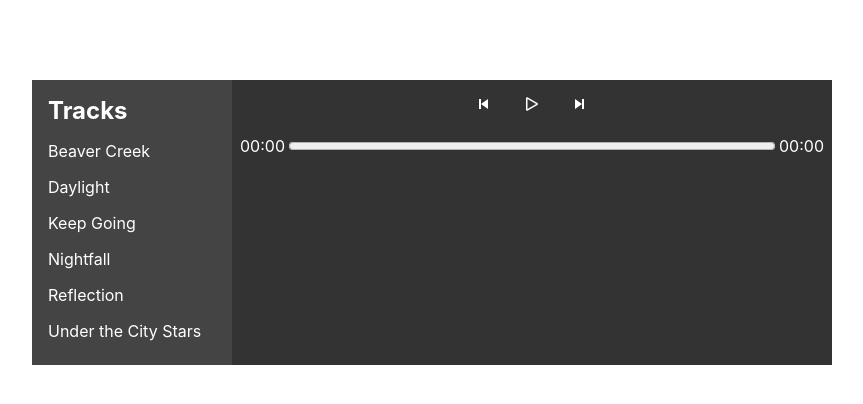
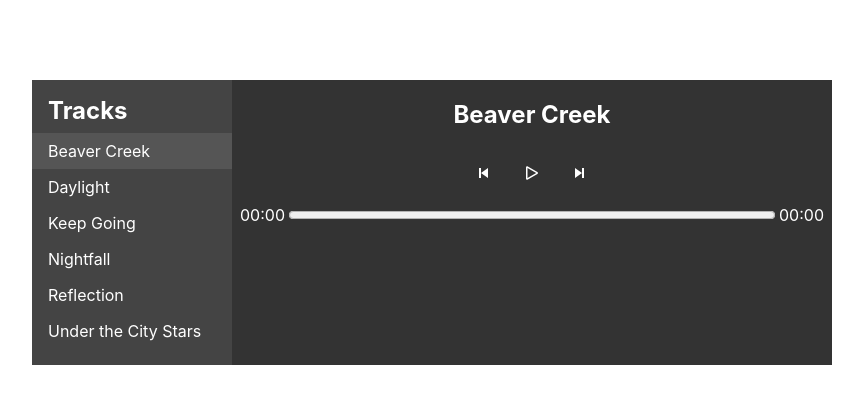
Before and after one commit to ElenaKikiova/music-app, a React (Create React App) app: page / in a window 1280 px wide. Shown: the top 404 px of the page, without its empty margins (208-1071 px from the left). Built offline with nearby package versions, Linux system fonts and the light colour scheme.

Commit message:
Track list acive items and back-next with ids

```diff
--- a/src/player/Player.scss
+++ b/src/player/Player.scss
@@ -9,5 +9,9 @@
 
   .Controls {
     flex-grow: 1;
+
+    h2 {
+      text-align: center;
+    }
   }
 }
--- a/src/player/Player.tsx
+++ b/src/player/Player.tsx
@@ -2,7 +2,7 @@
 import React, { useEffect, useState } from 'react';
 import { INITIAL_PLAYER_STATE } from './constants';
 import Controls from './controls/Controls';
-import { PlayerOptions } from './models/PlayerModels';
+import { PlayerOptions, Track } from './models/PlayerModels';
 import './Player.scss';
 import TracksList from './tracksList/TracksList';
 
@@ -13,22 +13,23 @@ function Player(options: PlayerOptions) {
     currentTrack: options.tracks[0]
   });
 
-  const getNextOrPreviousTrack = (current, move) => {
-    const index = options.tracks.findIndex((e) => e.audio === current) + move;
-    if(options.tracks[index]) changeTrack(index);
+  const getNextOrPreviousTrack = (currentId, move) => {
+    const index = options.tracks.findIndex((e) => e.id === currentId) + move;
+    if(options.tracks[index]) changeTrack(options.tracks[index].id);
   }
 
-  const changeTrack = (tIndex: number) => {
-    setPlayerState((s) => ({...s, isPlaying: false, currentTrack: options.tracks[tIndex]}))
+  const changeTrack = (id: number) => {
+    const current = options.tracks.find((e) => e.id === id) as Track;
+    console.log(current);
+    setPlayerState((s) => ({...s, isPlaying: false, currentTrack: current }))
   }
-
-
 
   return playerState.currentTrack ? (
     <div className="Player" style={{'width': options.width}}>
-      <TracksList list={options.tracks} onChangeTrack={(tIndex) => changeTrack(tIndex)}/>
+      <TracksList list={options.tracks} currentId={playerState.currentTrack.id} onChangeTrack={(id) => changeTrack(id)}/>
       <div className='Controls'>
-        <Controls audio={playerState.currentTrack.audio} onChangeTrack={(current, move) => getNextOrPreviousTrack(current, move)}/>
+        <h2>{playerState.currentTrack.name}</h2>
+        <Controls track={playerState.currentTrack} onChangeTrack={(current, move) => getNextOrPreviousTrack(current, move)}/>
       </div>
     </div>
   ) : <></>;
--- a/src/player/controls/Controls.tsx
+++ b/src/player/controls/Controls.tsx
@@ -13,24 +13,24 @@ const Controls = (options: ControlsOptions) => {
 
   const [playerState, setPlayerState] = useState({
     isPlaying: false,
-    audio: options.audio,
+    track: options.track,
     currentTime: '',
     duration: ''
   });
 
   useEffect(() => {
-    if(options.audio !== playerState.audio && audioElement.current){
+    if(options.track.id !== playerState.track.id && audioElement.current){
       setProgress(0);
       audioElement.current!.load();
       if(playerState.isPlaying) audioElement.current!.play();
       console.log(audioElement.current!.duration);
       setPlayerState((s) => ({
         ...s,
-        audio: options.audio,
+        track: options.track,
         duration: ''
       }));
     }
-  }, [options, playerState.isPlaying, playerState.audio])
+  }, [options, playerState.isPlaying, playerState.track])
 
   const togglePlayPause = () => {
     if(audioElement.current){
@@ -79,14 +79,14 @@ const Controls = (options: ControlsOptions) => {
 
   const changeTrack = (move) => {
     console.log(move, options);
-    options.onChangeTrack(options.audio, move);
+    options.onChangeTrack(playerState.track.id, move);
   }
 
 
-  return playerState.audio ? (<>
+  return playerState.track ? (<>
     <audio ref={audioElement} onTimeUpdate={updateProgress}>
-      <source src={playerState.audio} type="audio/ogg" />
-      <source src={playerState.audio} type="audio/mpeg" />
+      <source src={playerState.track.audio} type="audio/ogg" />
+      <source src={playerState.track.audio} type="audio/mpeg" />
     </audio>
     <div className='Actions'>
       <button className="PreviousTrack" onClick={() => changeTrack(-1)}> <BiSkipPrevious /> </button>
--- a/src/player/models/PlayerModels.ts
+++ b/src/player/models/PlayerModels.ts
@@ -9,12 +9,13 @@ export interface Track {
   cover: string;
   artist: string;
   color: ["#205950", "#2ab3bf"],
-  id: string,
+  id: any,
   active: boolean
 }
 
 export interface TracksListOptions {
   list: Track[],
+  currentId: number,
   onChangeTrack: (index: number) => void
 }
 
@@ -28,7 +29,7 @@ export interface PlayerState {
   currentTrack: Track | null;
 }
 export interface ControlsOptions {
-  audio: string;
+  track: Track;
 
   onChangeTrack: Function
 }
--- a/src/player/themes/dark.scss
+++ b/src/player/themes/dark.scss
@@ -1,3 +1,4 @@
 $background: #333;
 $track-list-background: #444;
+$track-list-active-background: #555;
 $text-color: #fff;
--- a/src/player/tracksList/TracksList.scss
+++ b/src/player/tracksList/TracksList.scss
@@ -16,6 +16,13 @@
     .track {
       width: 100%;
       padding: 0.5rem 1rem;
+      cursor: pointer;
+
+      &.active {
+        background-color: theme.$track-list-active-background;
+      }
     }
+
+
   }
 }
--- a/src/player/tracksList/TracksList.tsx
+++ b/src/player/tracksList/TracksList.tsx
@@ -3,14 +3,16 @@ import React from 'react';
 import { TracksListOptions } from '../models/PlayerModels';
 import './TracksList.scss';
 
-const TracksList = ({list, onChangeTrack}: TracksListOptions) => {
+const TracksList = ({list, currentId, onChangeTrack}: TracksListOptions) => {
 
   return (
     <div className='TracksList'>
       <h2>Tracks</h2>
       <div className="tracks">
-        { list.map((e, i) => (
-          <div className='track' key={e.audio} onClick={() => onChangeTrack(i)}>{e.name}</div>
+        { list.map((e) => (
+          <div className={'track' + (e.id === currentId ? ' active' : '')}  key={e.audio} onClick={() => onChangeTrack(e.id)}>
+            {e.name}
+          </div>
         )) }
       </div>
     </div>
```
